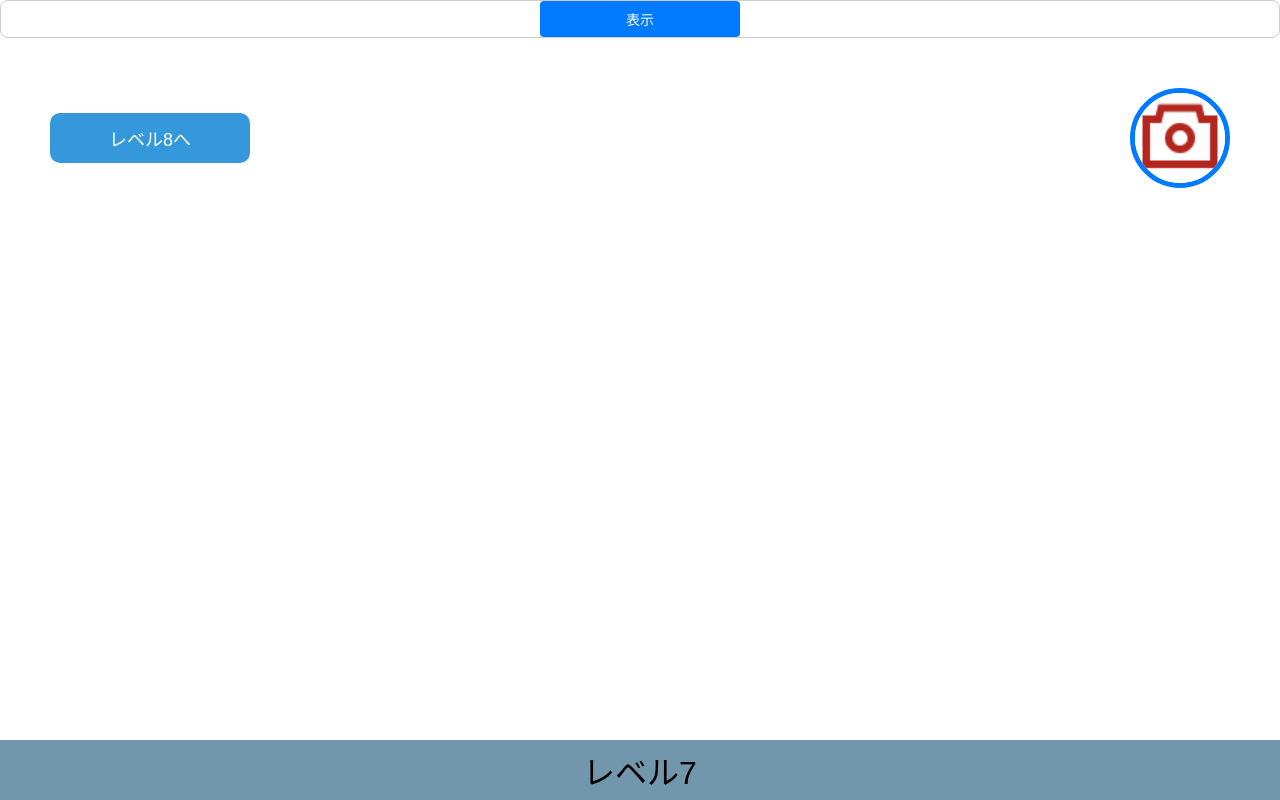
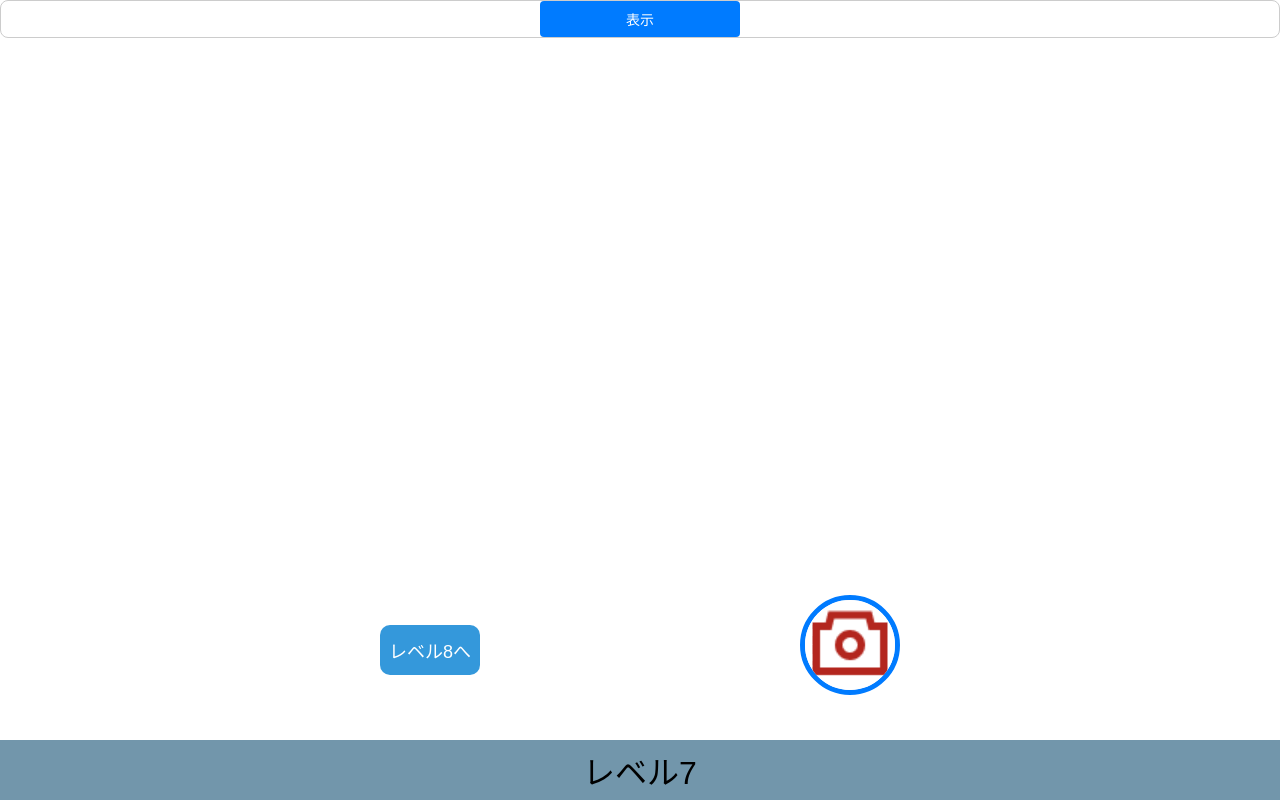
Before and after one commit to cucumber1117/practice, a React (Vite) app: page /level7 in a window 1280 px wide. Built offline with nearby package versions, Linux system fonts and the light colour scheme.

Commit message:
画像とレベル8へボタンの位置のcssを調整した

```diff
--- a/src/pages/Level7/Level7.module.css
+++ b/src/pages/Level7/Level7.module.css
@@ -1,20 +1,16 @@
-/* ボタンと画像を横並びにするコンテナ */
 .buttonContainer {
+  position: absolute;
+  bottom: 100px;
+  left: 0;
+  width: 100%;
   display: flex;
-  justify-content: space-between; /* 横幅いっぱいに均等配置 */
-  align-items: center;            /* 縦方向中央揃え */
-  width: 100%;                    /* 横幅100%に設定 */
-  margin: 0 auto;                 /* 中央揃え */
-  padding: 50px;
+  justify-content: center;       /* 中央に寄せる */
+  align-items: center;           /* 縦方向中央揃え */
+  gap: 25%;                     /* ボタンと画像の間隔 */
 }
-.row {
-  display: flex;
-  justify-content: center;  /* 横方向の中央揃え */
-  align-items: center;      /* 縦方向の中央揃え (必要に応じて) */
-}
-/* ボタンのスタイル */
+
 .Button {
-  width: 200px;
+  width: 100px;
   height: 50px;
   font-size: 18px;
   background-color: #3498db;
@@ -25,11 +21,16 @@
   position: relative;
 }
 
-/* 丸い枠付きの画像 */
 .roundImage {
-  width: 100px;  /* 画像の大きさ */
-  height: 100px; /* 画像の大きさ */
-  border-radius: 50%;  /* 丸くする */
-  border: 5px solid #007bff;  /* 枠線の色 */
-  object-fit: cover;  /* 画像のトリミング方法 */
+  width: 100px;
+  height: 100px;
+  border-radius: 50%;
+  border: 5px solid #007bff;
+  object-fit: cover;
+  transform: translateY(-5px); /* 少し上にあげる */
 }
+.row {
+  display: flex;
+  justify-content: center;  /* 横方向の中央揃え */
+  align-items: center;      /* 縦方向の中央揃え (必要に応じて) */
+}
```
